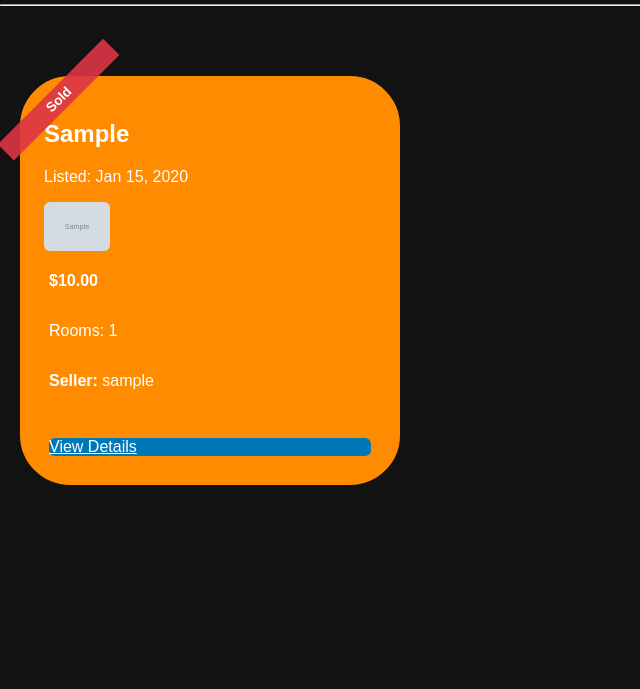
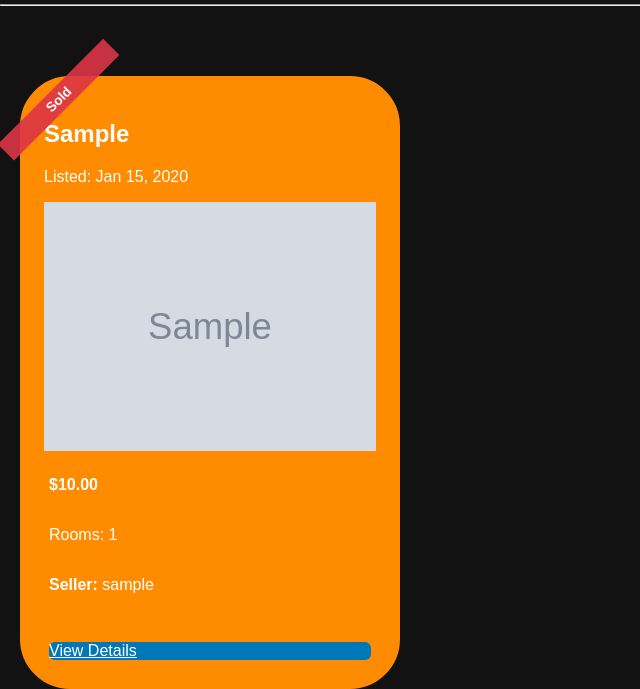
Before and after one commit to 00fire/Mortgage-Mayhem, a Django app: page /home/ in a window 1280 px wide. Shown: the part 154-843 px from the top of the page, without its empty margins (0-640 px from the left). Before the commit the page ends 639 px from the top, so only its background shows below. Run offline with Django 5.2, Linux system fonts and the light colour scheme; tables that the repository leaves empty hold one stand-in row (values such as "Sample post"); grey boxes marked "Sample" are stand-in pictures.

Commit message:
magic man

```diff
--- a/app2/static/homepage.css
+++ b/app2/static/homepage.css
@@ -129,14 +129,19 @@ body {
 }
 
 /* Property Card Hover Image Zoom */
+.img-wrapper {
+    width: 100px;
+    height: 100px;
+    overflow: hidden;
+    border-radius: 6px;
+    flex-shrink: 0;
+}
+
 .card-img {
-    display: block;
-    width: 20%;
-    height: auto;
-    max-height: 80px;
+    width: 100%;
+    height: 100%;
     object-fit: cover;
     transition: transform 0.3s ease;
-    border-radius: 6px;
 }
 
 .property-card:hover .card-img {
```
